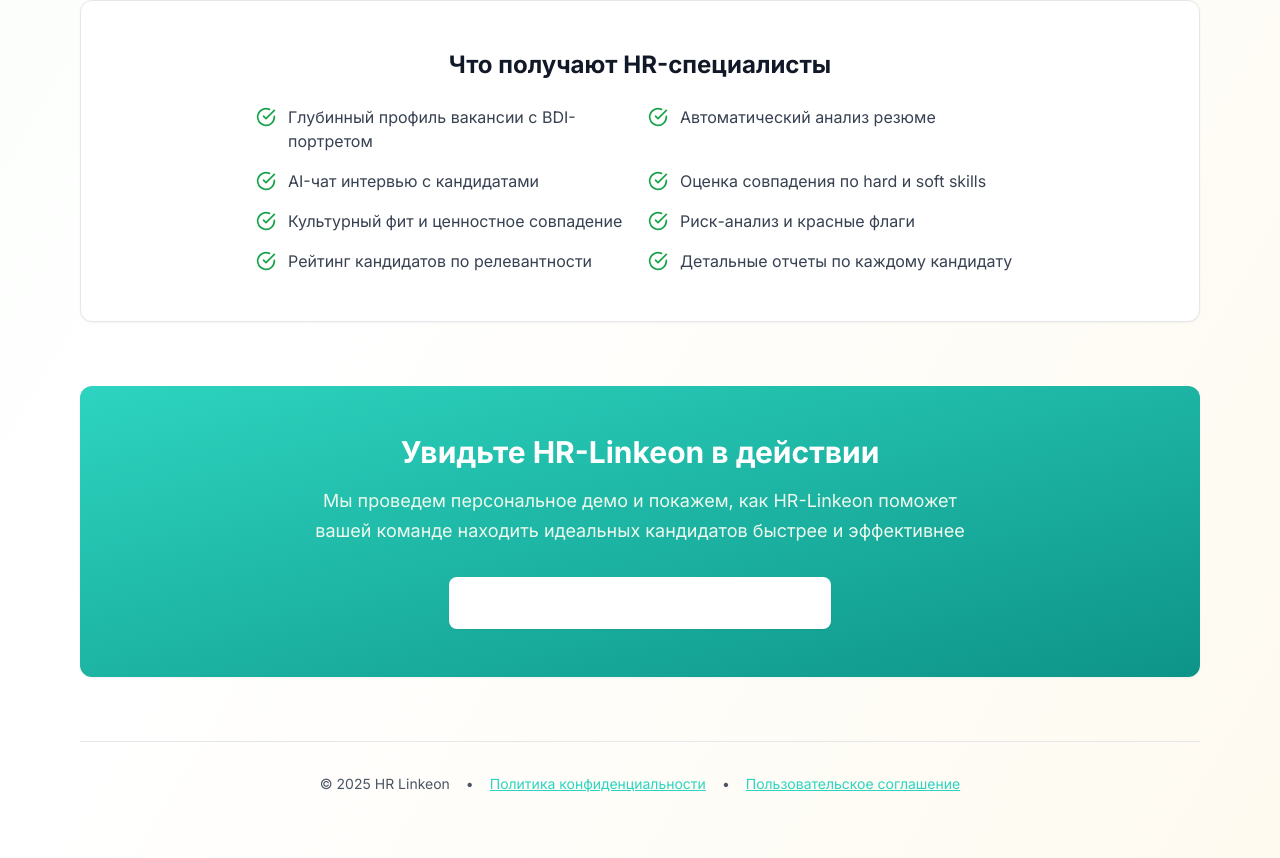
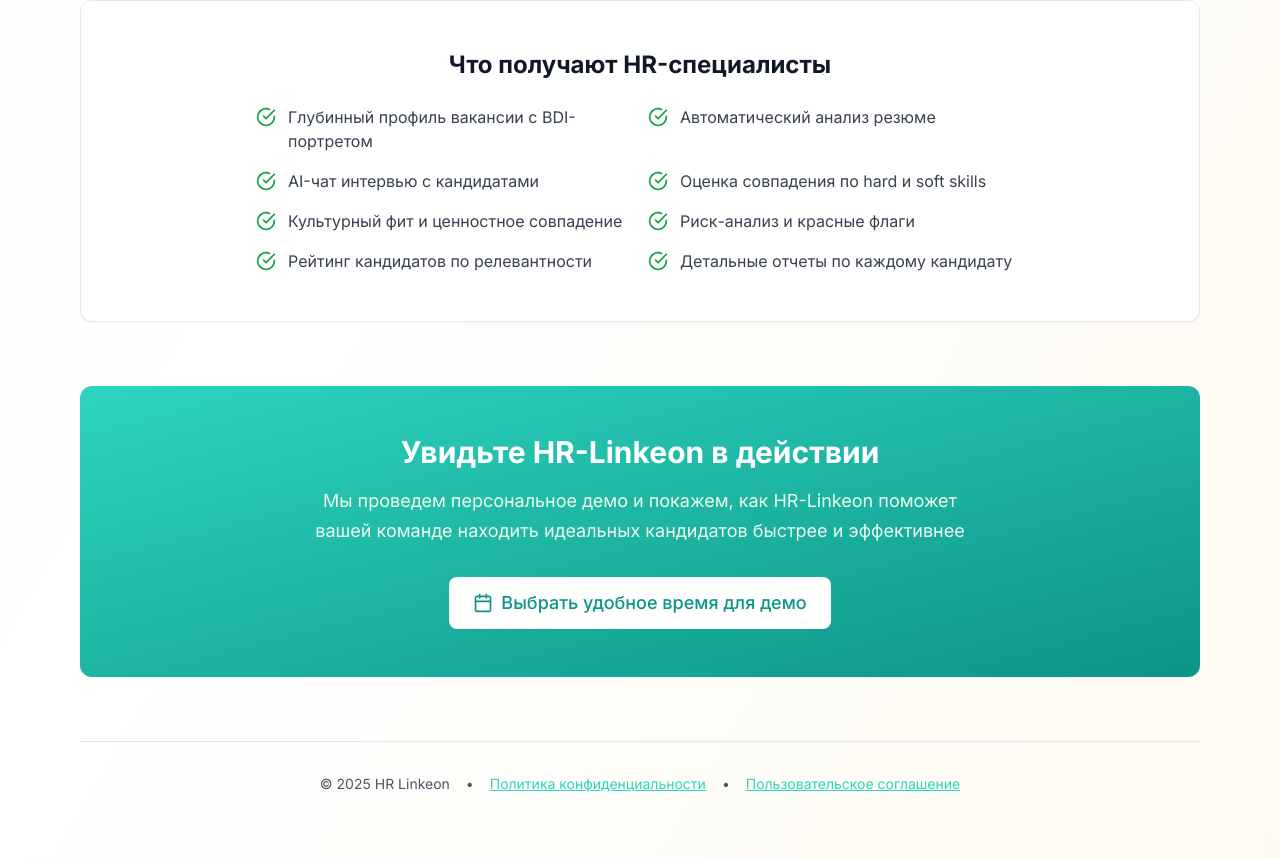
Before and after one commit to dvvolkovv/hrlinkeon, a React (Vite) app: page / in a window 1280 px wide. Shown: the part 1313-2171 px from the top of the page. Built offline with nearby package versions, Linux system fonts and the light colour scheme.

Commit message:
Updated Home.tsx

```diff
--- a/src/pages/Home.tsx
+++ b/src/pages/Home.tsx
@@ -195,7 +195,7 @@ export function Home() {
               >
                 <Button
                   size="lg"
-                  className="gap-2 bg-white text-forest-700 hover:bg-forest-50 shadow-lg"
+                  className="gap-2 bg-white !text-forest-700 hover:bg-forest-50 shadow-lg"
                 >
                   <Calendar className="w-5 h-5" />
                   Выбрать удобное время для демо
```
